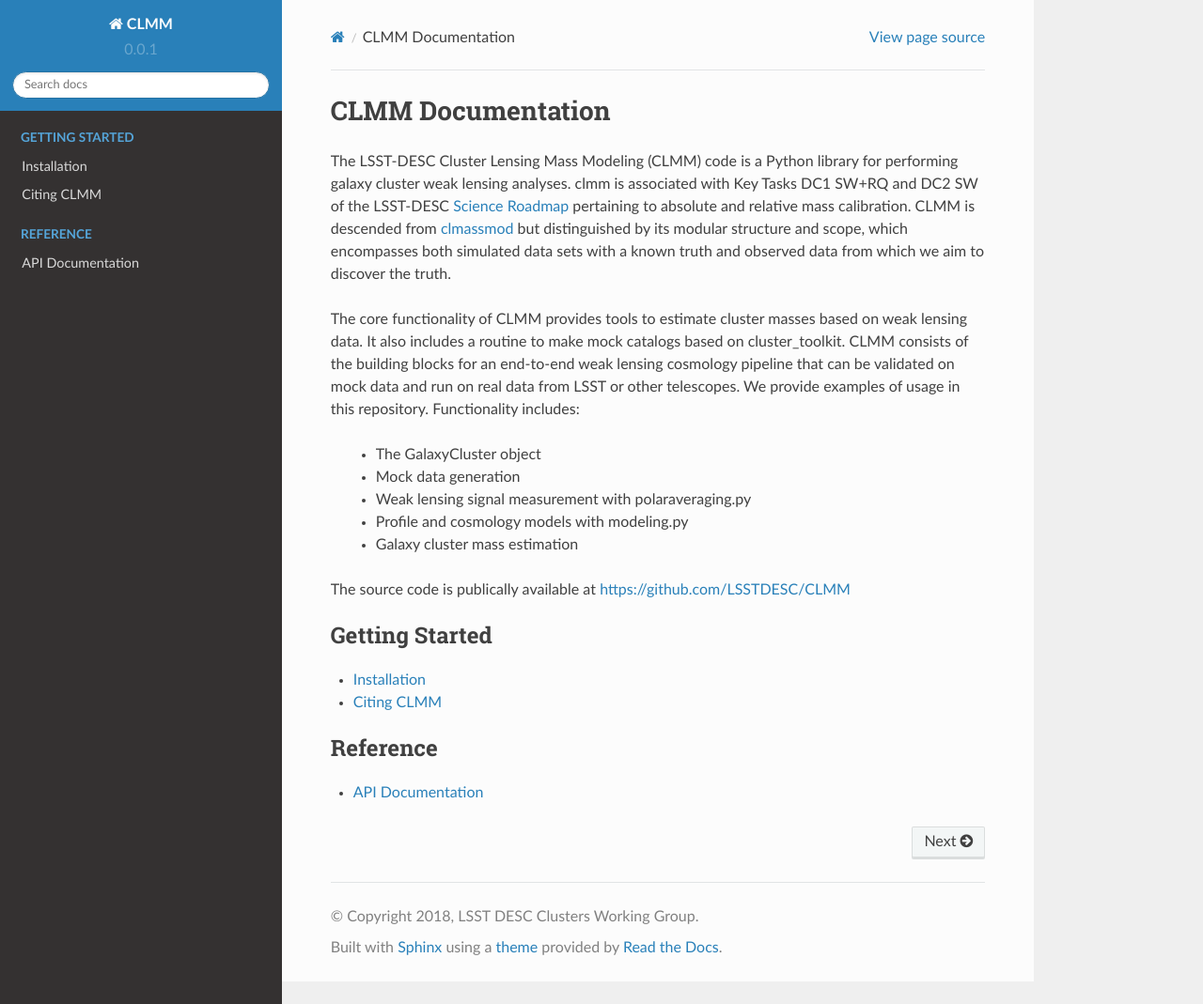
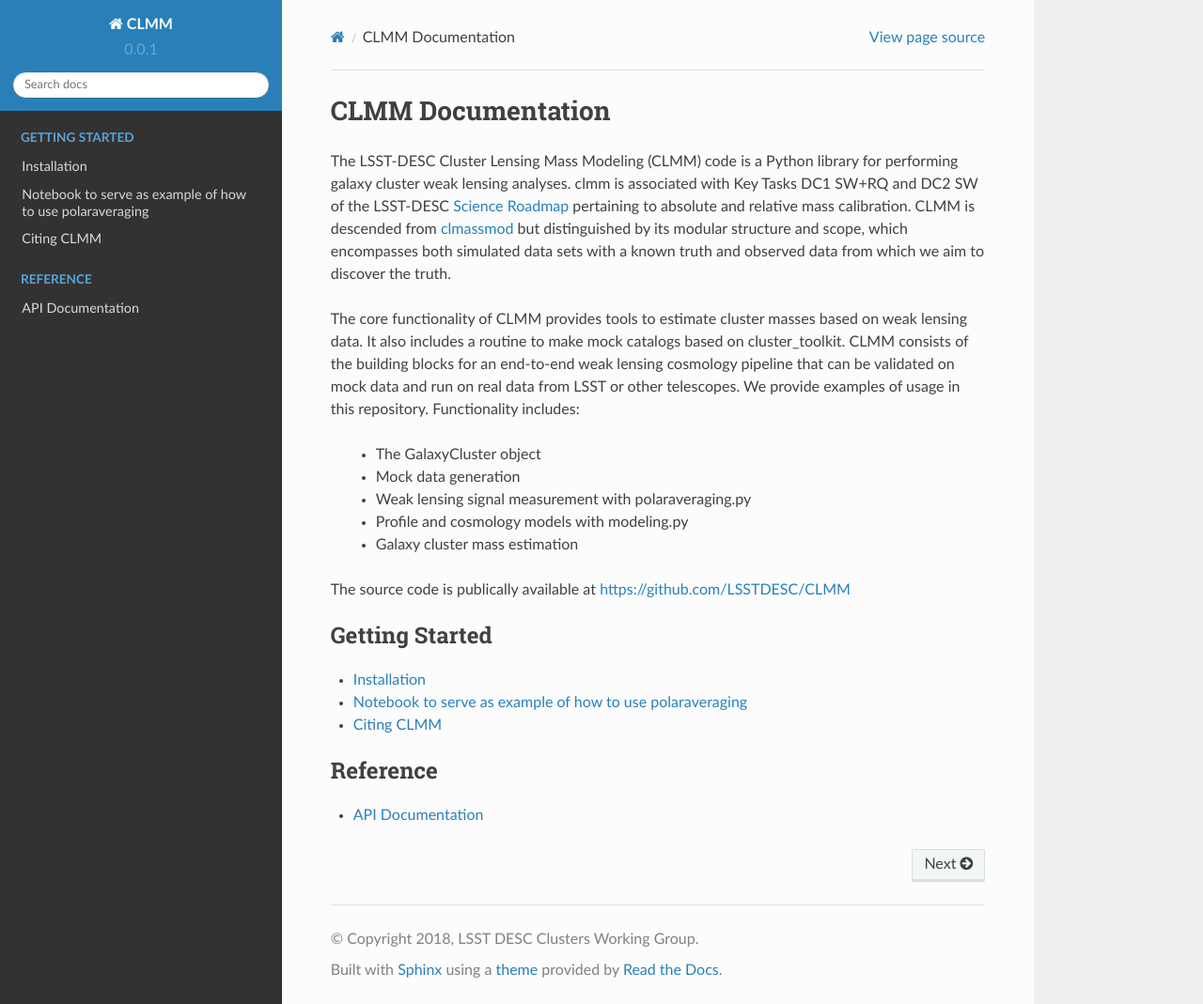
Before and after one commit to LSSTDESC/CLMM, a Sphinx documentation site: the page built from docs/index.rst, in a window 1280 px wide and 1069 px high. Shown: the whole window at 94% size. Built offline with Sphinx 7.4.7 and the Read the Docs theme 2.0.0, drawn with Linux system fonts in a browser that asks for light colours.

Commit message:
added the demo_of_polaraveraging.rst in index.rst

```diff
--- a/docs/index.rst
+++ b/docs/index.rst
@@ -35,6 +35,7 @@ The source code is publically available at https://github.com/LSSTDESC/CLMM
    :caption: Getting Started
 
    source/installation
+   source/demo_of_polaraveraging
    source/citing
 
 .. toctree::
```
